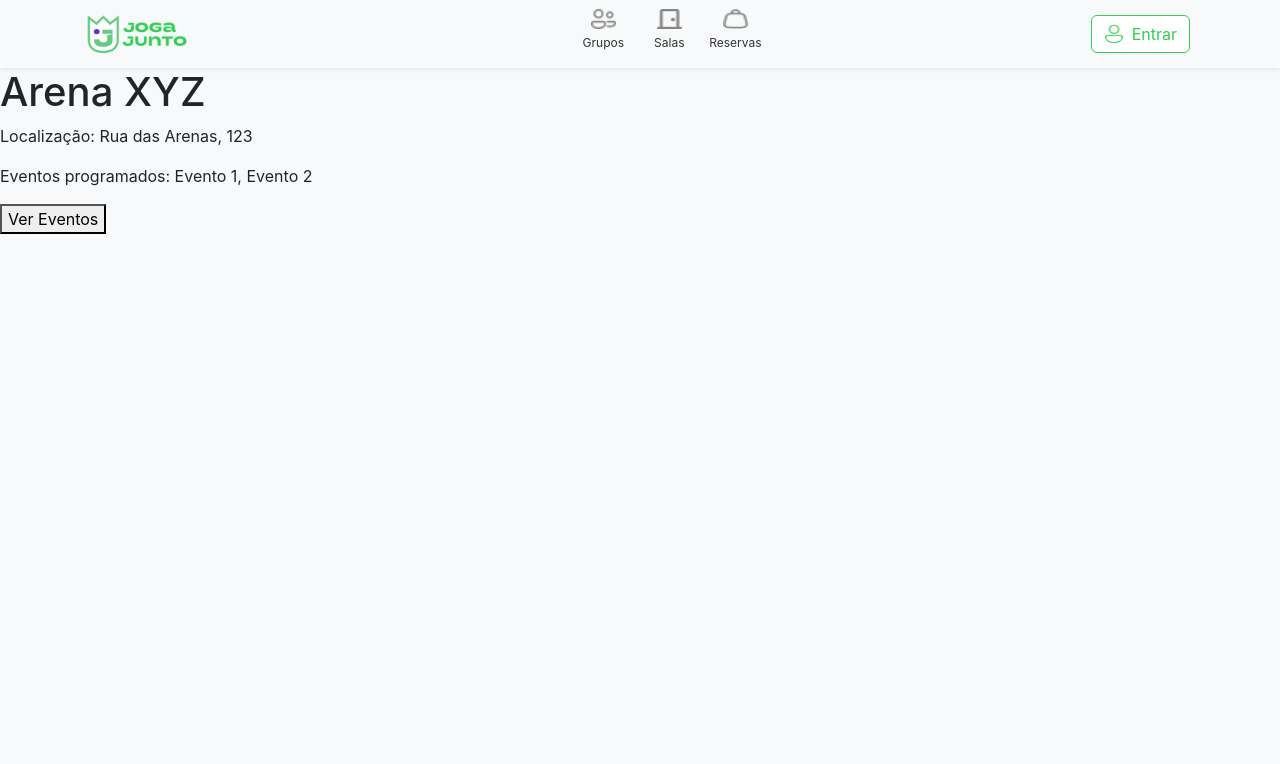
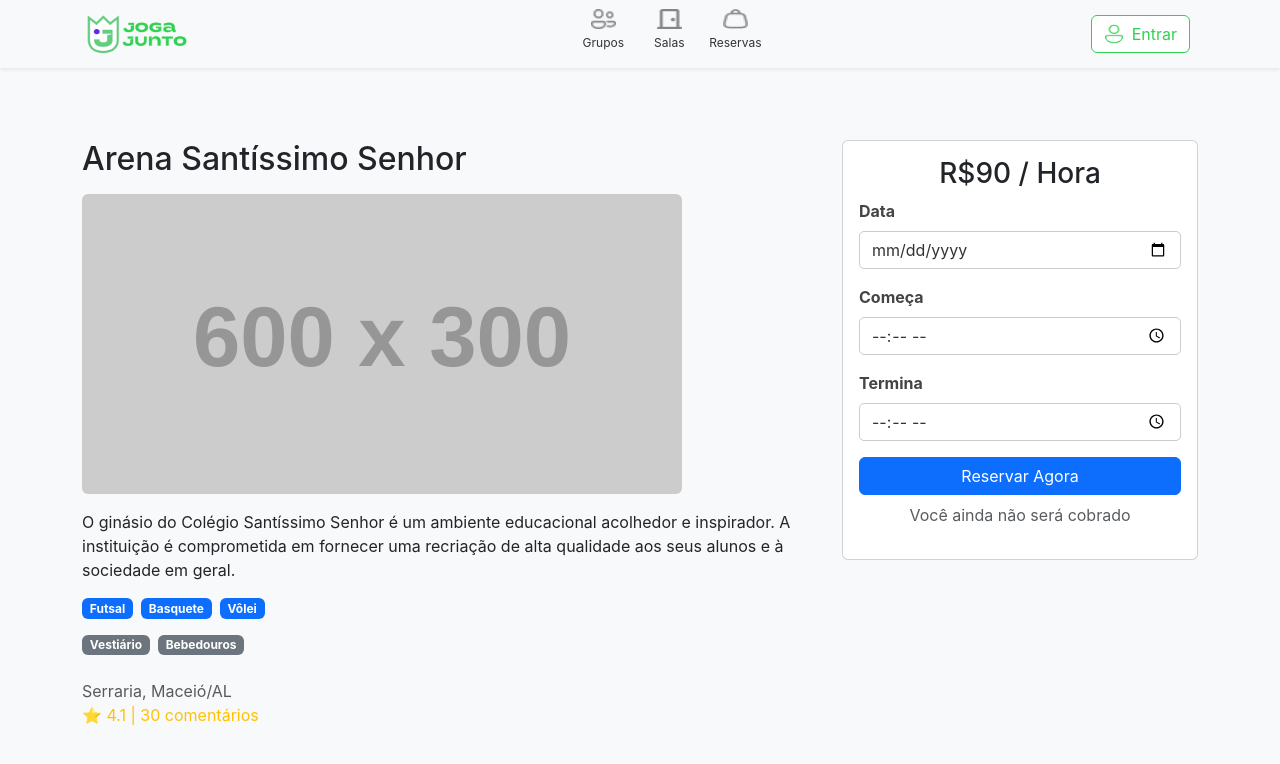
Before and after one commit to ifalO4CDA/JogaJunto-front, a React (Create React App) app: page /arena/informacoes in a window 1280 px wide. Shown: the top 764 px of the page. Built offline with nearby package versions, Linux system fonts and the light colour scheme.

Commit message:
feat: redesign arena information page with enhanced layout and reservation form; integrate Bootstrap styles

```diff
--- a/src/pages/arena/arenaInformacoes.js
+++ b/src/pages/arena/arenaInformacoes.js
@@ -1,13 +1,72 @@
 // src/pages/Arena/arenaDetalhes.js
 import React from 'react';
+import 'bootstrap/dist/css/bootstrap.min.css';
 
 const ArenaInformacoes = () => {
   return (
-    <div>
-      <h1>Arena XYZ</h1>
-      <p>Localização: Rua das Arenas, 123</p>
-      <p>Eventos programados: Evento 1, Evento 2</p>
-      <button>Ver Eventos</button>
+    <div className="container mt-4">
+      <div className="row mt-5">
+        <div className="col-md-8">
+          <h2 className="mb-3">Arena Santíssimo Senhor</h2>
+          <img
+            src="https://via.placeholder.com/600x300"
+            alt="Arena"
+            className="img-fluid rounded"
+          />
+          <p className="mt-3">
+            O ginásio do Colégio Santíssimo Senhor é um ambiente educacional
+            acolhedor e inspirador. A instituição é comprometida em fornecer
+            uma recriação de alta qualidade aos seus alunos e à sociedade em
+            geral.
+          </p>
+          <div className="d-flex justify-content-start align-items-center mt-3">
+            <span className="badge bg-primary me-2">Futsal</span>
+            <span className="badge bg-primary me-2">Basquete</span>
+            <span className="badge bg-primary me-2">Vôlei</span>
+          </div>
+          <div className="d-flex justify-content-start align-items-center mt-3">
+            <span className="badge bg-secondary me-2">Vestiário</span>
+            <span className="badge bg-secondary me-2">Bebedouros</span>
+          </div>
+          <div className="mt-4">
+            <span className="text-muted">Serraria, Maceió/AL</span>
+            <br />
+            <span className="text-warning">
+              ⭐ 4.1 | 30 comentários
+            </span>
+          </div>
+        </div>
+
+        <div className="col-md-4">
+          <div className="card p-3">
+            <h3 className="text-center">R$90 / Hora</h3>
+            <form>
+              <div className="mb-3">
+                <label htmlFor="date" className="form-label">
+                  Data
+                </label>
+                <input type="date" className="form-control" id="date" />
+              </div>
+              <div className="mb-3">
+                <label htmlFor="start-time" className="form-label">
+                  Começa
+                </label>
+                <input type="time" className="form-control" id="start-time" />
+              </div>
+              <div className="mb-3">
+                <label htmlFor="end-time" className="form-label">
+                  Termina
+                </label>
+                <input type="time" className="form-control" id="end-time" />
+              </div>
+              <button className="btn btn-primary w-100">Reservar Agora</button>
+            </form>
+            <p className="text-center text-muted mt-2">
+              Você ainda não será cobrado
+            </p>
+          </div>
+        </div>
+      </div>
     </div>
   );
 };
```
